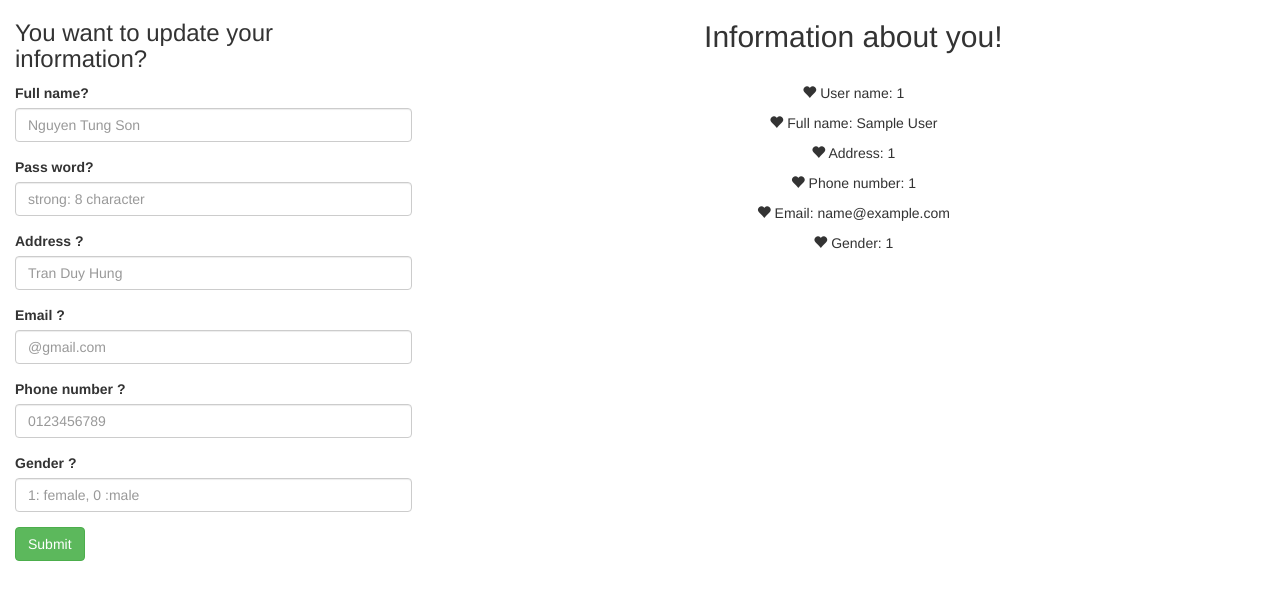
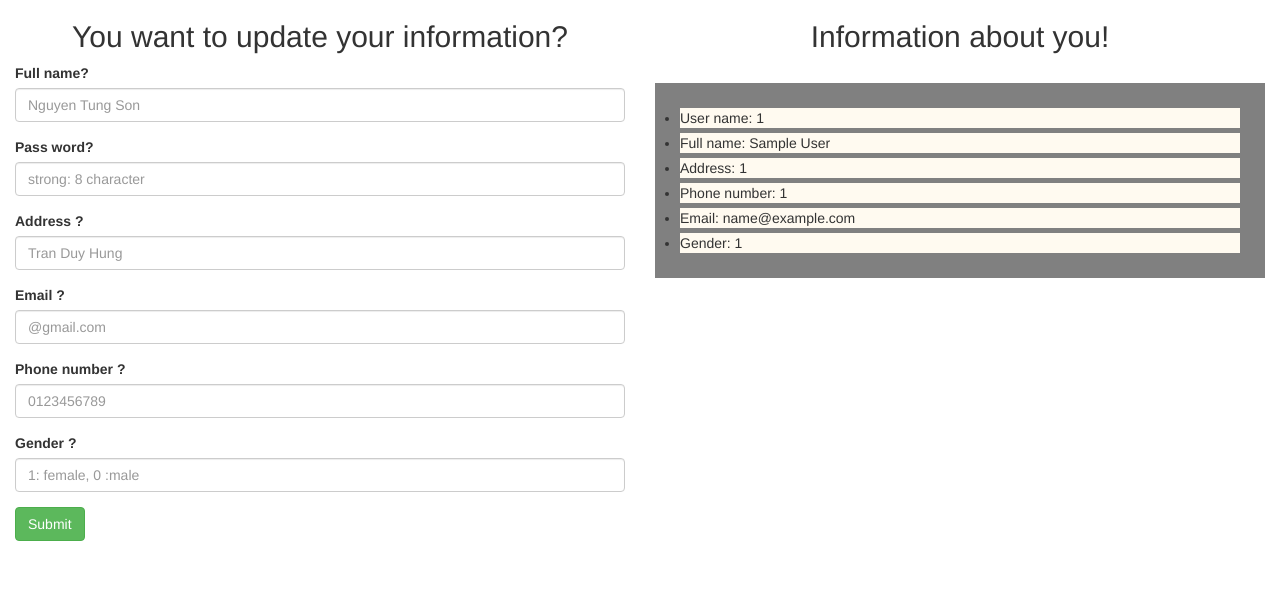
Before and after one commit to thanglongsp/LTCT_2017.1, a PHP site: page /profile.php in a window 1280 px wide. Shown: the part 52-652 px from the top of the page. Run offline with PHP 8.4, Linux system fonts and the light colour scheme; the visitor is signed in with stand-in values (Sample User, id 1); data that the repository does not hold is empty; some libraries are stand-ins or nearby versions.

Commit message:
update all version 2 by longnt

```diff
--- a/code/css/css_form.css
+++ b/code/css/css_form.css
@@ -29,3 +29,11 @@
       }
       .row.content {height:auto;}
     }
+    .ul1 {
+        background: #3399ff;
+        padding: 20px;
+    }
+    .li1 {
+        background: #cce5ff;
+        margin: 5px;
+    }
--- a/code/profile.php
+++ b/code/profile.php
@@ -17,6 +17,18 @@ if (!isset($_SESSION['name'])) {
   <script src="https://ajax.googleapis.com/ajax/libs/jquery/3.2.1/jquery.min.js"></script>
   <script src="https://maxcdn.bootstrapcdn.com/bootstrap/3.3.7/js/bootstrap.min.js"></script>
   <link rel="stylesheet" type="text/css"  href="css/css_form.css">
+  <style>
+    .ul1 {
+        background: #808080;
+        padding: 20px;
+    }
+
+
+    .li1 {
+        background: #FFFAF0;
+        margin: 5px;
+    }
+  </style>
 </head>
 
 <body >
@@ -59,8 +71,8 @@ if (!isset($_SESSION['name'])) {
 
 <!--content-->
 </center>
-  <div class="col-sm-4">
-      <h3>You want to update your information?</h3>
+  <div class="col-sm-6">
+      <center><h2>You want to update your information?</h2></center>
       <form action="profile.php" method="POST">
 
       <div class="form-group">
@@ -109,9 +121,10 @@ if (!isset($_SESSION['name'])) {
       ?>
 </center>
 
-<center>
-  <div class="col-sm-8">
-  <h2>Information about you! </h2>
+
+  <div class="col-sm-6">
+
+  <center><h2>Information about you! </h2></center>
   <br>
         <?php
           //ket noi database
@@ -129,15 +142,18 @@ if (!isset($_SESSION['name'])) {
                 $_SESSION['gender'] = $row["gender"];
             }
           ?>
-              <p><span class="glyphicon glyphicon-heart"></span>  User name: <?php echo $_SESSION['uid'];?></p>
-              <p><span class="glyphicon glyphicon-heart"></span>  Full name: <?php echo $_SESSION['fullname']; ?></p>
-              <p><span class="glyphicon glyphicon-heart"></span>  Address: <?php echo $_SESSION['address'];?></p>
-              <p><span class="glyphicon glyphicon-heart"></span>  Phone number: <?php echo $_SESSION['phone'];?></p>
-              <p><span class="glyphicon glyphicon-heart"></span>  Email: <?php echo $_SESSION['email']; ?></p>
-              <p><span class="glyphicon glyphicon-heart"></span>  Gender: <?php echo $_SESSION['gender'] ;?></p>
+
+              <ul class="ul1">
+              <li class="li1">User name:    <?php echo $_SESSION['uid'];?></li>
+              <li class="li1">Full name:    <?php echo $_SESSION['fullname']; ?></li>
+              <li class="li1">Address:      <?php echo $_SESSION['address'];?></li>
+              <li class="li1">Phone number: <?php echo $_SESSION['phone'];?></li>
+              <li class="li1">Email:        <?php echo $_SESSION['email']; ?></li>
+              <li class="li1">Gender:       <?php echo $_SESSION['gender'] ;?></li>
+              </ul>
 
   </div>
-</center>
+
 <!--Footer-->
 
 </body>
```
